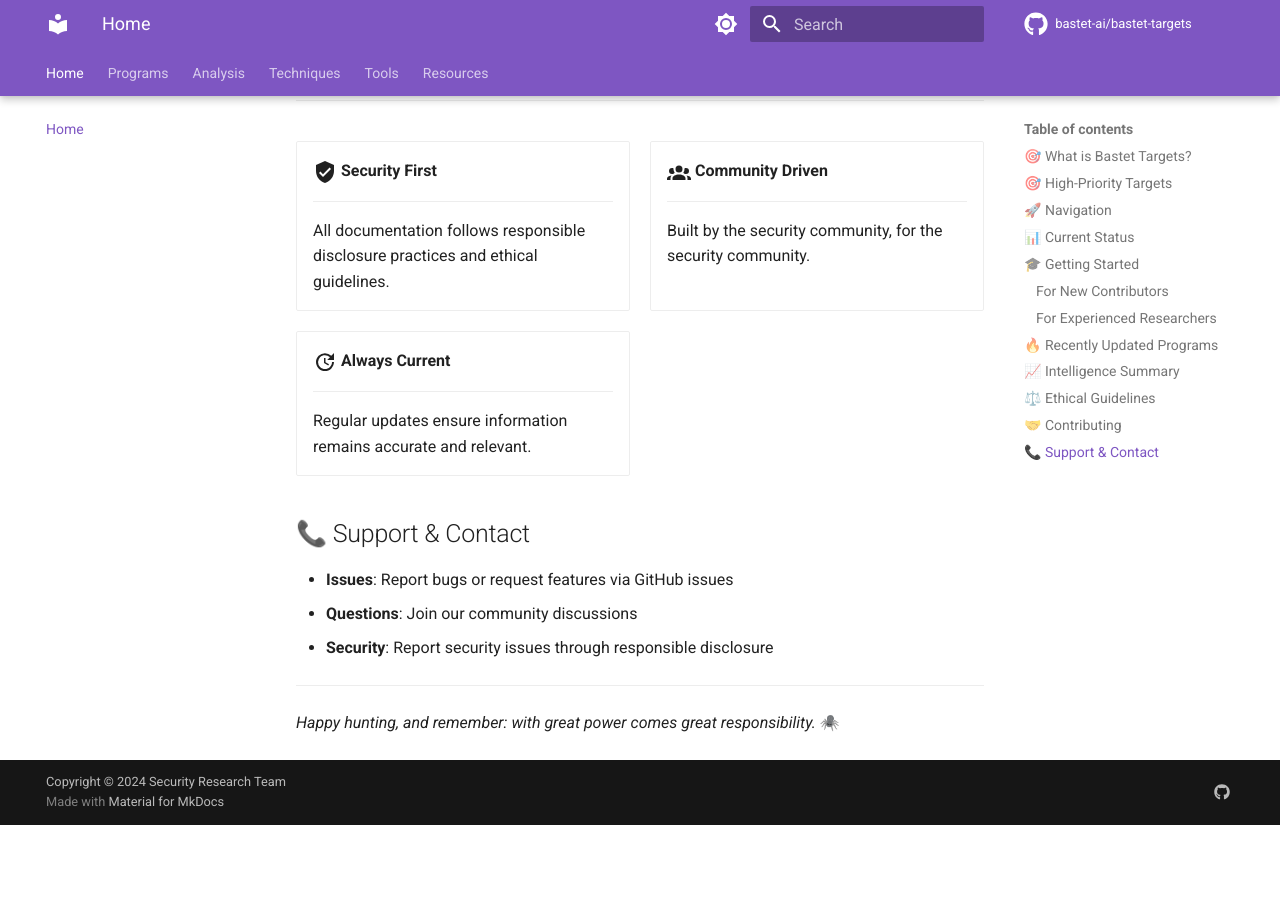
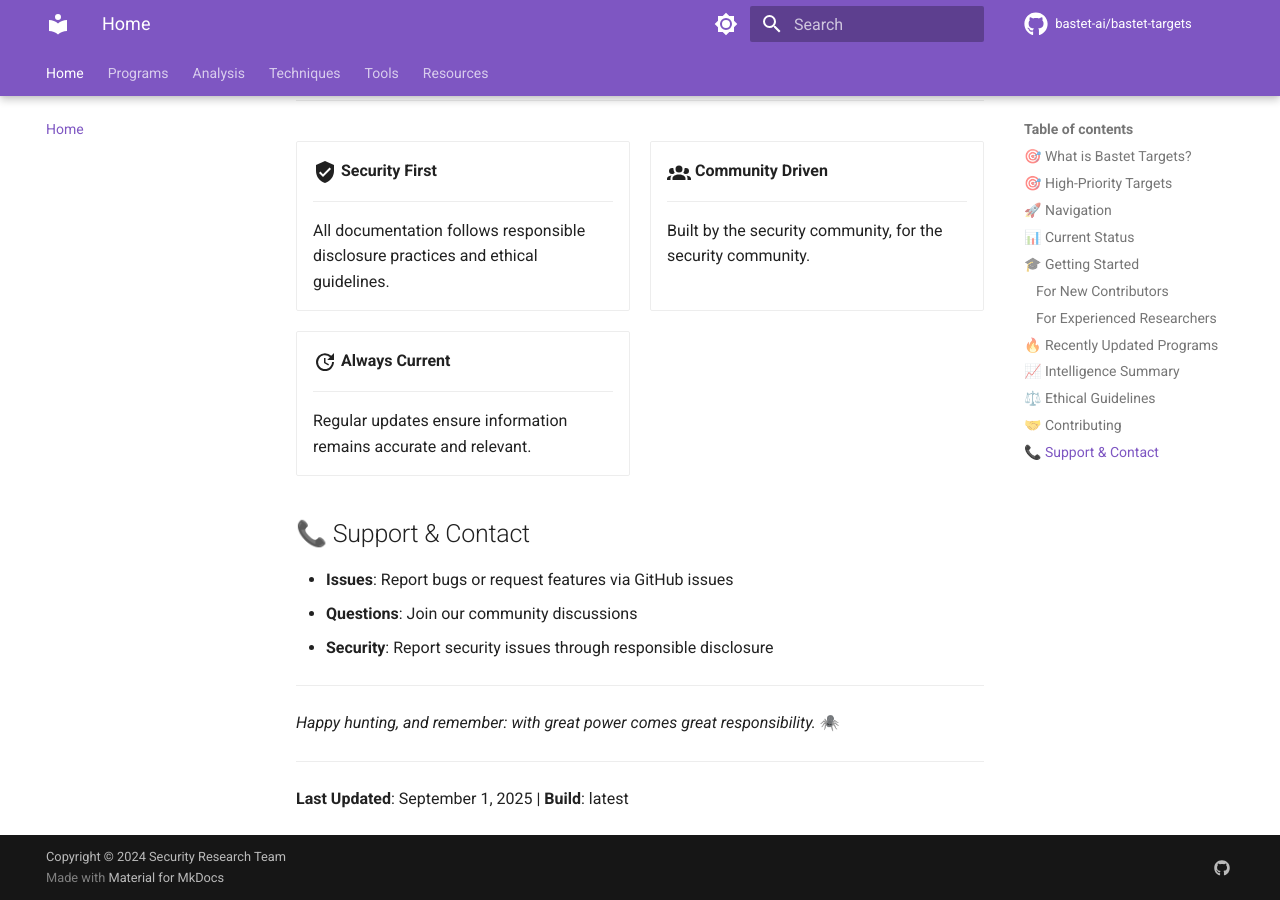
Before and after one commit to bastet-ai/bastet-targets, an MkDocs documentation site: the page built from docs/index.md, in a window 1280 px wide and 900 px high, scrolled down 3781 px. Built offline with MkDocs 1.6.1 and Material for MkDocs 9.7.7, drawn with Linux system fonts in a browser that asks for light colours; comment, search, counter and statistics services are not loaded; before the commit the page ends 4606 px from its top, so only the background shows below that.

Commit message:
Force deployment trigger: Add build timestamp to ensure latest changes deploy
- Added build timestamp to trigger site rebuild
- Ensures Recently Updated Programs section displays correctly
- All 6 target cards should be visible: Coinbase, Uber, OKX, TikTok, GitLab, PayPal

```diff
--- a/docs/index.md
+++ b/docs/index.md
@@ -228,3 +228,7 @@ See our contribution guidelines (Coming Soon) for detailed instructions.
 ---
 
 *Happy hunting, and remember: with great power comes great responsibility.* 🕷️
+
+---
+
+**Last Updated**: September 1, 2025 | **Build**: latest
```
